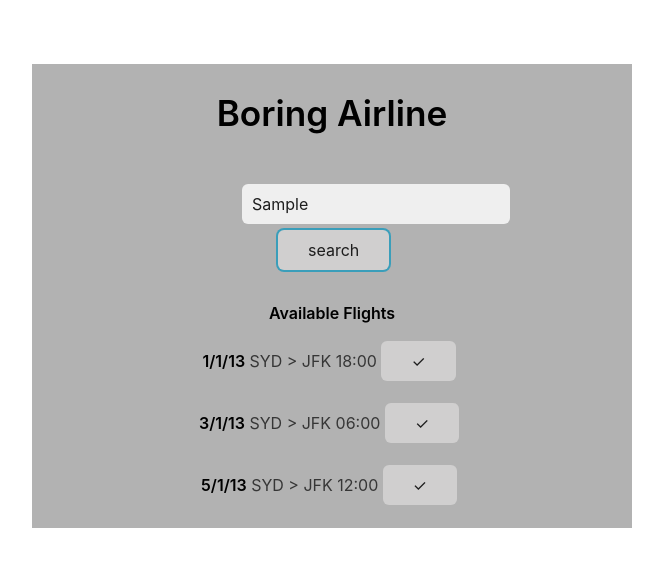
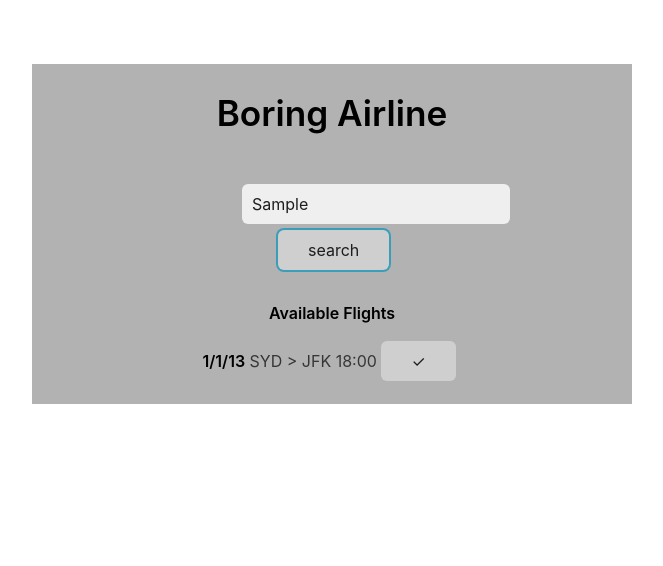
Before and after one commit to Justinmehmed/boring-airlines-client, a React (Create React App) app: page / in a window 1280 px wide. Both pictures are taken after typing "Sample" into the empty fields and a click on the input "search". Shown: the top 566 px of the page, without its empty margins (308-971 px from the left). Built offline with nearby package versions, Linux system fonts and the light colour scheme; no server answers.

Commit message:
Removed second and third flight options

```diff
--- a/src/components/ListOfFlights.js
+++ b/src/components/ListOfFlights.js
@@ -30,13 +30,6 @@ _handleSubmit(event) {
             <p><strong>1/1/13</strong> SYD > JFK 18:00 <button onClick={this._handleSubmit}>✓</button></p>
           </div>
 
-          <div>
-            <p><strong>3/1/13</strong> SYD > JFK 06:00 <button onClick={this._handleSubmit}>✓</button></p>
-          </div>
-
-          <div>
-            <p><strong>5/1/13</strong> SYD > JFK 12:00 <button onClick={this._handleSubmit}>✓</button></p>
-          </div>
         </form>
         {this.state.flightSelected && <Airline /> }
       </div>
```
